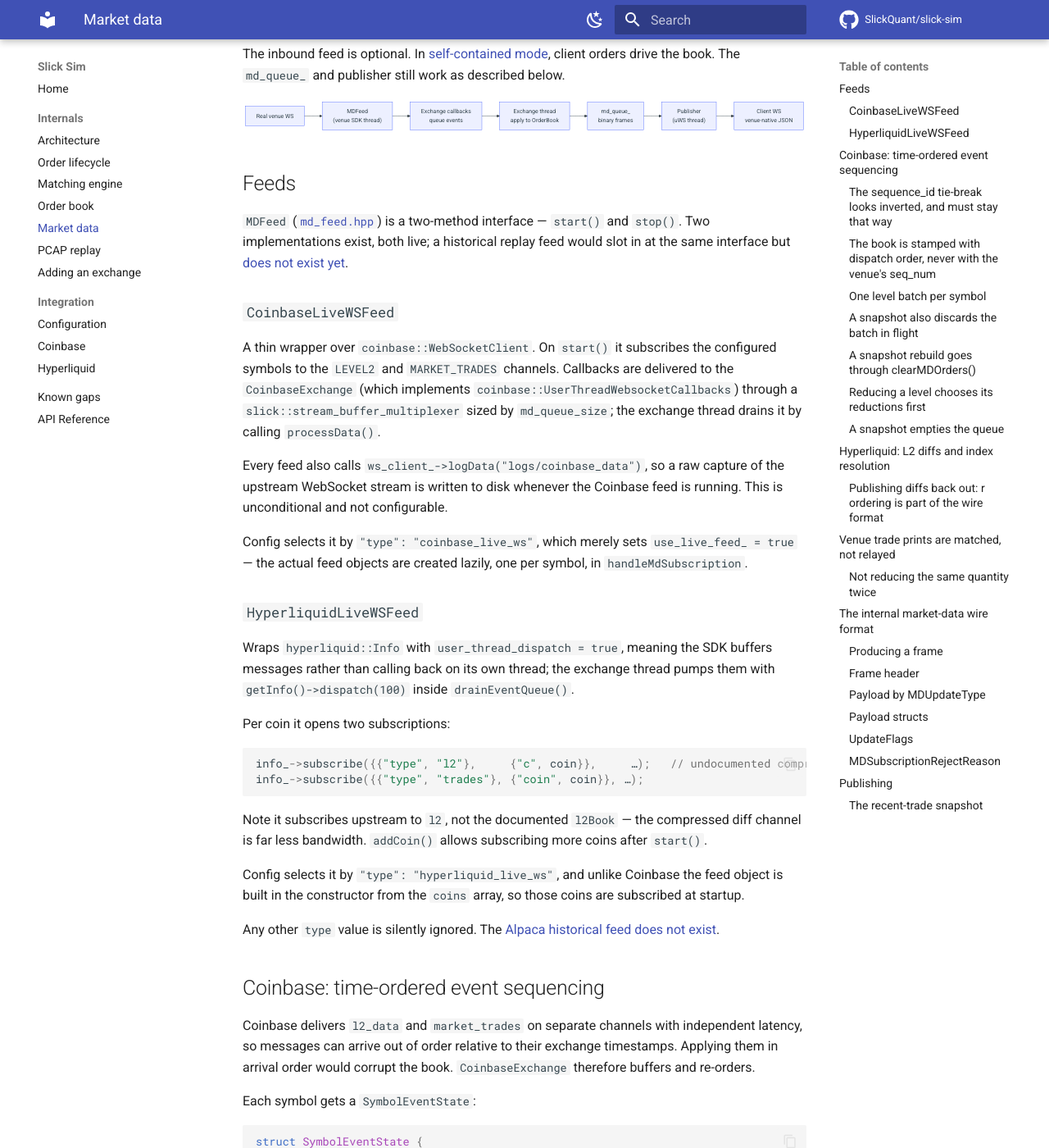
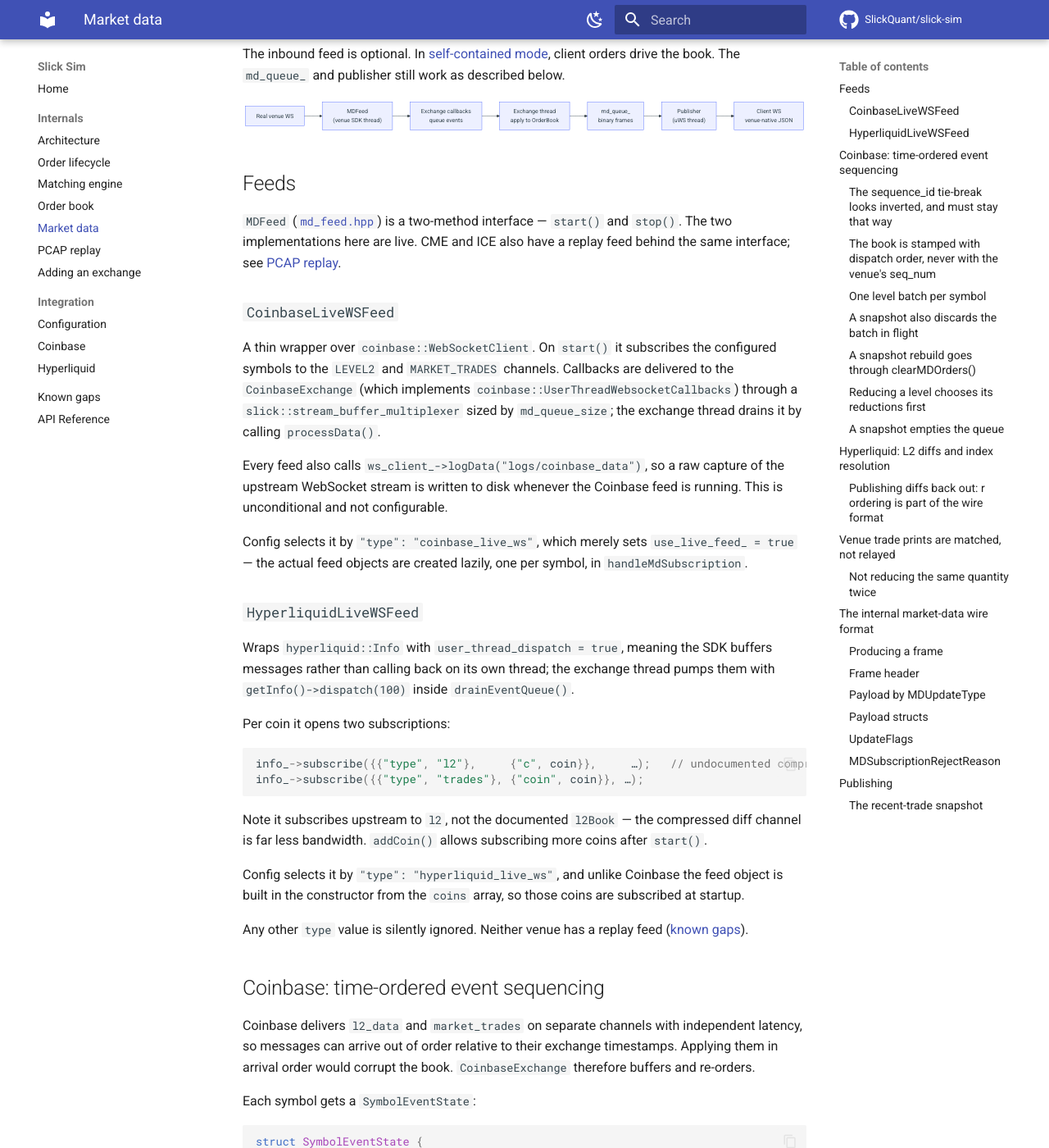
Before and after one commit to SlickQuant/slick-sim, an MkDocs documentation site: the page built from docs/market-data.md, in a window 1280 px wide and 1400 px high, scrolled down 219 px. Shown: the whole window at 82% size. Built offline with MkDocs 1.6.1 and Material for MkDocs 9.7.7, drawn with Linux system fonts in a browser that asks for light colours; comment, search, counter and statistics services are not loaded.

```diff
--- a/docs/market-data.md
+++ b/docs/market-data.md
@@ -22,9 +22,8 @@ flowchart LR
 
 `MDFeed`
 ([`md_feed.hpp`](https://github.com/SlickQuant/slick-sim/blob/main/src/md_feed/md_feed.hpp))
-is a two-method interface — `start()` and `stop()`. Two implementations exist, both live; a
-historical replay feed would slot in at the same interface but
-[does not exist yet](known-gaps.md#the-historical-data-feed-does-not-exist).
+is a two-method interface — `start()` and `stop()`. The two implementations here are live. CME and
+ICE also have a replay feed behind the same interface; see [PCAP replay](pcap-replay.md).
 
 ### `CoinbaseLiveWSFeed`
 
@@ -59,8 +58,8 @@ less bandwidth. `addCoin()` allows subscribing more coins after `start()`.
 Config selects it by `"type": "hyperliquid_live_ws"`, and unlike Coinbase the feed object is built in
 the constructor from the `coins` array, so those coins are subscribed at startup.
 
-Any other `type` value is silently ignored. The
-[Alpaca historical feed does not exist](known-gaps.md#the-historical-data-feed-does-not-exist).
+Any other `type` value is silently ignored. Neither venue has a replay feed
+([known gaps](known-gaps.md#only-cme-and-ice-can-replay-history)).
 
 ## Coinbase: time-ordered event sequencing
 
```
Also changed, not shown: docs/architecture.md (+2 -2 lines), docs/extending.md (+4 -2 lines).
